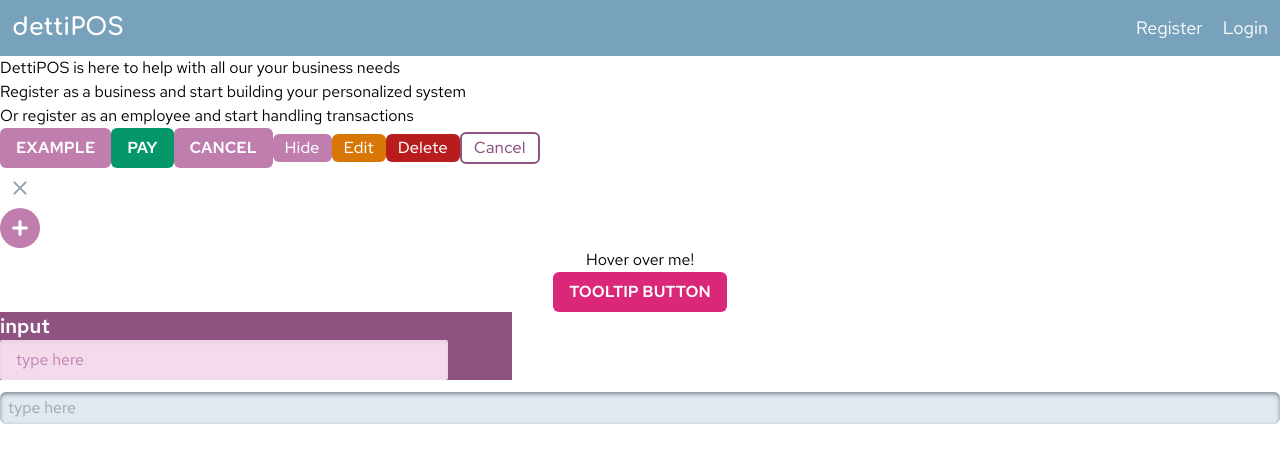
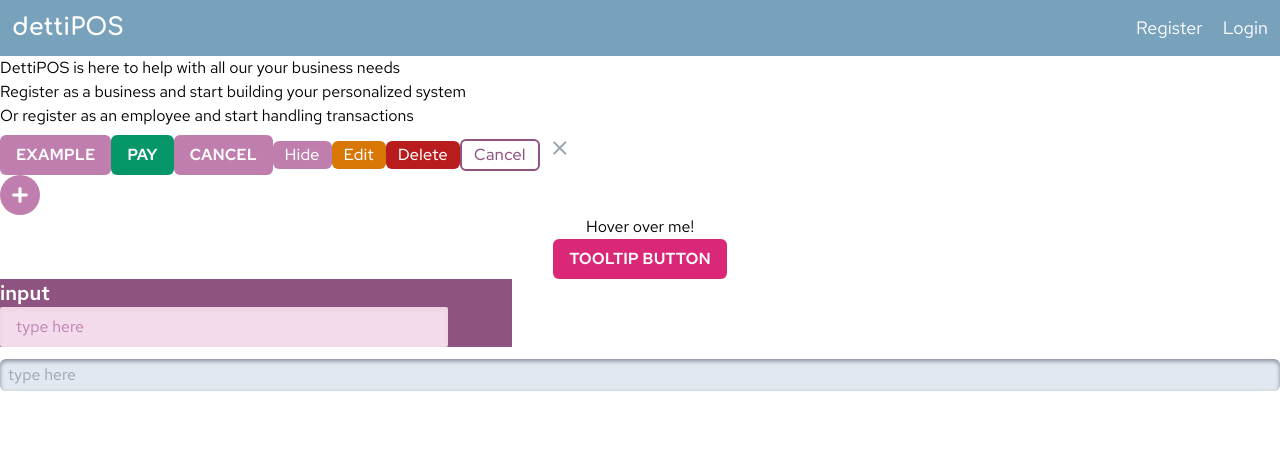
Before and after one commit to saulthebear/pos-client, a React (Create React App) app: page / in a window 1280 px wide. Shown: the top 462 px of the page. Built offline with nearby package versions, Linux system fonts and the light colour scheme; a web font is replaced by a local one.

Commit message:
Update button styles
Co-authored-by: gracenarez333 <gracenarez333@users.noreply.github.com>

Co-authored-by: Heg <erhaneth@users.noreply.github.com>

```diff
--- a/src/components/ui/Button.jsx
+++ b/src/components/ui/Button.jsx
@@ -32,18 +32,24 @@
 }
 export function CancelButton({ className, ...props }) {
   return (
-    <div>
-      <button className={`${className}`} {...props}>
-        <span className="material-symbols-rounded">close</span>
-      </button>
-    </div>
+    <button className={`${className} flex items-center`} {...props}>
+      <span className="material-symbols-rounded">close</span>
+    </button>
+  )
+}
+export function DoneButton({ className, ...props }) {
+  return (
+    <button className={`${className} flex items-center`} {...props}>
+      <span className="material-symbols-rounded">done</span>
+    </button>
   )
 }
 export function AddButton({ className, ...props }) {
   return (
     <div>
       <button
-        className={`${className} bg-plum-400 text-white rounded-full flex items-center justify-center w-10 h-10`} {...props}
+        className={`${className} bg-plum-400 text-white rounded-full flex items-center justify-center w-10 h-10`}
+        {...props}
       >
         <span className="material-symbols-rounded font-bold">add</span>
       </button>
@@ -65,6 +71,22 @@
   )
 }
 
+export function EditableDisplayButton({ children, ...props }) {
+  return (
+    <button {...props} className="text-lg">
+      {children}
+      <span className="material-symbols-rounded font-medium ml-3">edit</span>
+    </button>
+  )
+}
+
+EditableDisplayButton.propTypes = {
+  children: PropTypes.node.isRequired,
+}
+DoneButton.propTypes = {
+  className: PropTypes.string,
+}
+
 ModalButton.propTypes = {
   children: PropTypes.node.isRequired,
 }
```
